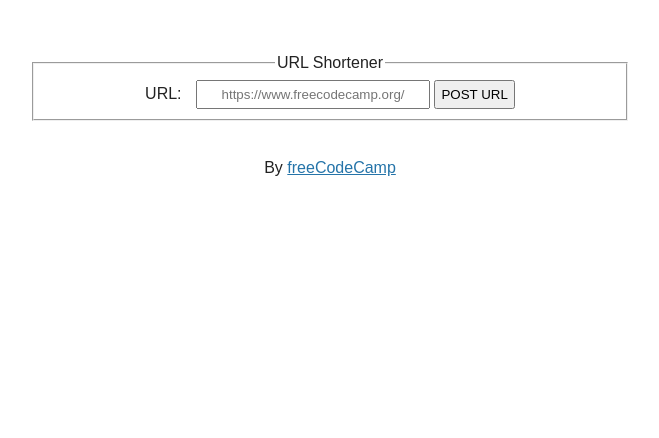
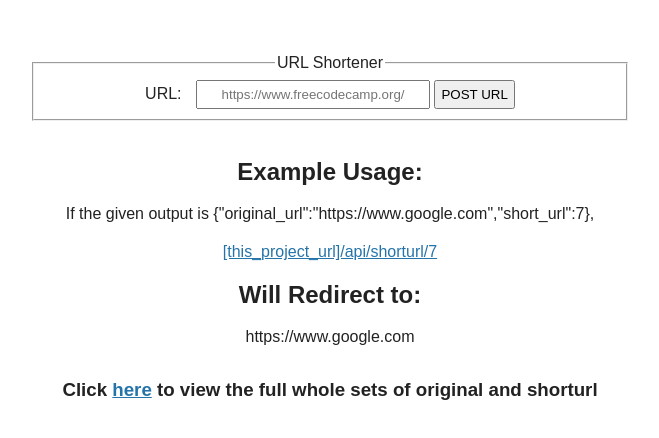
Before and after one commit to YutoOmachi/url-shortener-api, a website: page views/index.html in a window 1280 px wide. Shown: the part 52-490 px from the top of the page, without its empty margins (310-969 px from the left). Drawn offline with Linux system fonts and the light colour scheme; files that its build step writes are made by us from their sources.

Commit message:
added link to full list of {original, short}

```diff
--- a/views/index.html
+++ b/views/index.html
@@ -23,9 +23,14 @@
             </fieldset>
           </form>
         </section>
+        <h2>Example Usage:</h2>
+        <p>If the given output is {"original_url":"https://www.google.com","short_url":7},</p>
+        <p><a href=>[this_project_url]/api/shorturl/7</a></p>
+        <h2>Will Redirect to:</h2>
+        <p>https://www.google.com</p>
       </main>
       <footer>
-        <p>By <a href="https://www.freecodecamp.org/">freeCodeCamp</a></p>
+        <h3>Click <a href="/api/fulllist">here</a> to view the full whole sets of original and shorturl</h3>
       </footer>
     </body>
   </html>
```
Also changed, not shown: app.js (+11 -1 lines).
